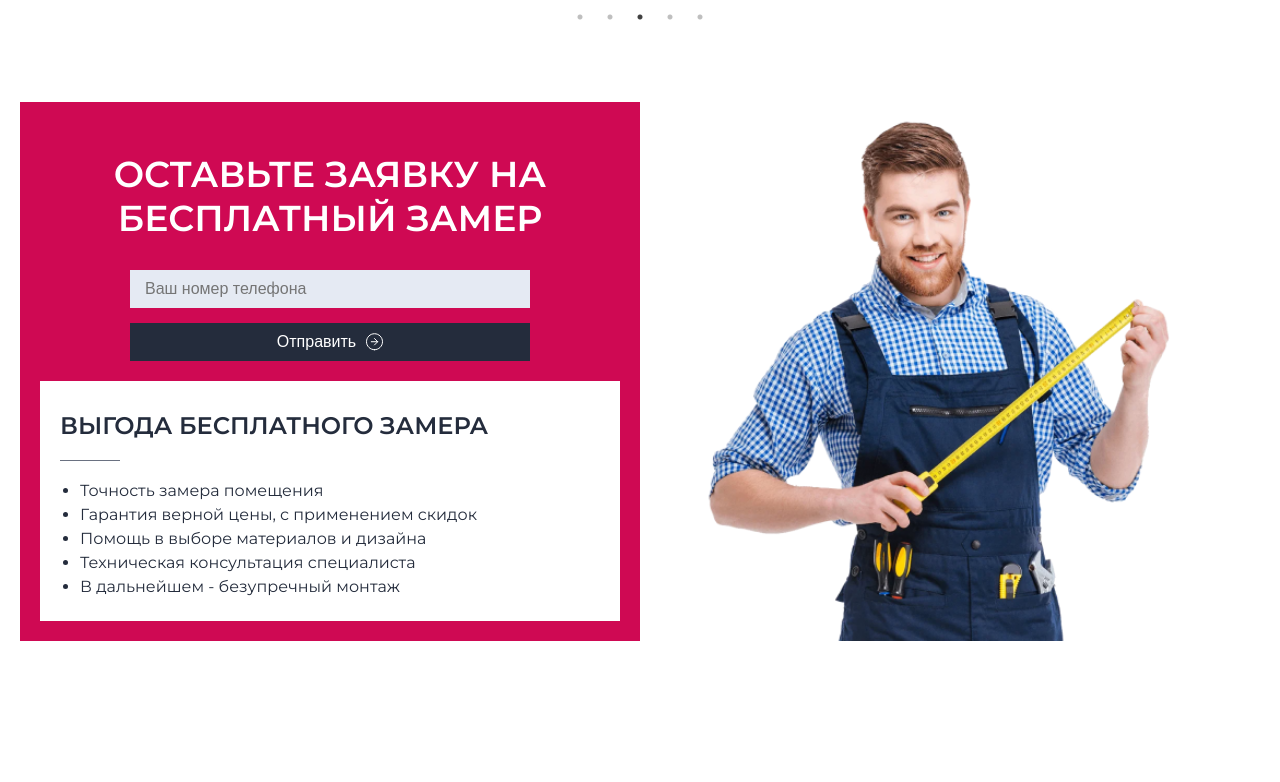
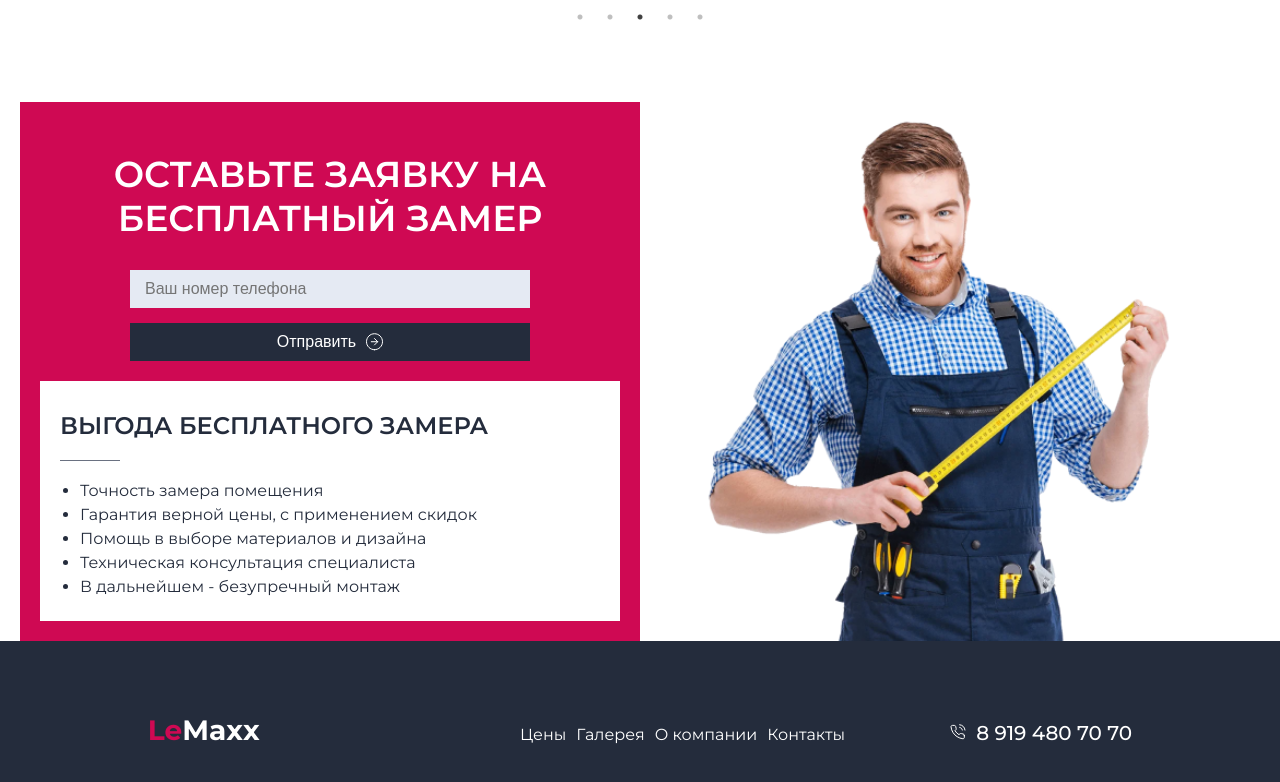
Before and after one commit to DenisJet/lemaxx, a Next.js app: page / in a window 1280 px wide. Shown: the part 4571-5353 px from the top of the page. Before the commit the page ends 5212 px from the top, so only its background shows below. Built offline with nearby package versions, Linux system fonts and the light colour scheme.

Commit message:
add footer

```diff
--- a/src/app/layout.tsx
+++ b/src/app/layout.tsx
@@ -2,6 +2,7 @@ import type { Metadata } from 'next';
 import { Montserrat } from 'next/font/google';
 import './globals.css';
 import Header from '@/components/Header/Header';
+import Footer from '@/components/Footer/Footer';
 
 const montserrat = Montserrat({ subsets: ['latin'] });
 const canonicalUrl = `https://lemaxx.ru`;
@@ -25,6 +26,7 @@ export default function RootLayout({
       <body className={montserrat.className}>
         <Header />
         {children}
+        <Footer />
       </body>
     </html>
   );
--- /dev/null
+++ b/src/components/Footer/Footer.module.css
@@ -0,0 +1,72 @@
+.footer {
+  background-color: var(--black);
+  color: var(--white);
+  text-align: center;
+  padding: 50px 20px;
+  display: flex;
+  flex-direction: column;
+  justify-content: center;
+  align-items: center;
+}
+
+.nav {
+  display: flex;
+  flex-direction: column;
+  justify-content: center;
+  align-items: center;
+}
+
+.logo {
+  font-size: 28px;
+  font-weight: 700;
+  margin-bottom: 30px;
+}
+
+.logo span {
+  color: var(--primary);
+}
+
+.navLink {
+  padding: 5px;
+  margin-bottom: 5px;
+  text-align: center;
+}
+
+.tel {
+  white-space: nowrap;
+  font-size: 20px;
+  font-weight: 500;
+  text-align: center;
+  margin-top: 30px;
+  margin-bottom: 30px;
+}
+
+.tel:hover {
+  text-decoration: underline;
+}
+
+.tel svg {
+  margin-right: 10px;
+}
+
+.navLink:hover {
+  text-decoration: underline;
+}
+
+@media screen and (width >= 900px) {
+  .footer {
+    flex-direction: row;
+    justify-content: space-around;
+    align-items: baseline;
+  }
+
+  .nav {
+    flex-direction: row;
+    justify-content: space-between;
+    align-items: baseline;
+  }
+
+  .tel {
+    margin-left: 100px;
+  }
+}
--- /dev/null
+++ b/src/components/Footer/Footer.tsx
@@ -0,0 +1,37 @@
+import styles from './Footer.module.css';
+import Link from 'next/link';
+
+export default function Footer(): JSX.Element {
+  return (
+    <footer className={styles.footer} id='contacts'>
+      <Link className={styles.logo} href='/'>
+        <span>Le</span>Maxx
+      </Link>
+      <nav className={styles.nav}>
+        <Link className={styles.navLink} href='/#price'>
+          Цены
+        </Link>
+        <Link className={styles.navLink} href='/#gallery'>
+          Галерея
+        </Link>
+        <Link className={styles.navLink} href='/#about'>
+          О компании
+        </Link>
+        <Link className={styles.navLink} href='/#contacts'>
+          Контакты
+        </Link>
+        <Link className={styles.tel} href='tel:+79194807070'>
+          <svg width='16' height='16' viewBox='0 0 16 16' fill='none' xmlns='http://www.w3.org/2000/svg'>
+            <path
+              d='M9.66871 3.40483C10.3221 3.53231 10.9226 3.85186 11.3933 4.32259C11.8641 4.79332 12.1836 5.39381 12.3111 6.04721M9.66871 0.729004C11.0262 0.879811 12.2921 1.48772 13.2585 2.45291C14.2249 3.4181 14.8344 4.68321 14.9869 6.04052M14.318 11.3788V13.3857C14.3187 13.572 14.2805 13.7564 14.2059 13.9271C14.1313 14.0978 14.0218 14.251 13.8845 14.377C13.7472 14.5029 13.5852 14.5988 13.4087 14.6585C13.2322 14.7182 13.0452 14.7403 12.8596 14.7236C10.8011 14.4999 8.82382 13.7965 7.08654 12.6699C5.47022 11.6428 4.09987 10.2725 3.0728 8.65614C1.94225 6.91097 1.23868 4.92403 1.0191 2.85629C1.00238 2.6713 1.02437 2.48485 1.08366 2.30883C1.14294 2.1328 1.23823 1.97105 1.36346 1.83387C1.48868 1.69668 1.6411 1.58708 1.81101 1.51203C1.98091 1.43698 2.16458 1.39814 2.35033 1.39796H4.35719C4.68184 1.39477 4.99658 1.50973 5.24273 1.72142C5.48889 1.93312 5.64967 2.2271 5.69511 2.54857C5.77981 3.19081 5.9369 3.82141 6.16338 4.42833C6.25338 4.66777 6.27286 4.92799 6.21951 5.17815C6.16615 5.42832 6.0422 5.65795 5.86235 5.83983L5.01277 6.68941C5.96507 8.36417 7.35175 9.75085 9.02651 10.7031L9.87608 9.85357C10.058 9.67371 10.2876 9.54976 10.5378 9.49641C10.7879 9.44306 11.0481 9.46254 11.2876 9.55254C11.8945 9.77901 12.5251 9.9361 13.1674 10.0208C13.4923 10.0667 13.7891 10.2303 14.0012 10.4807C14.2134 10.7311 14.3261 11.0507 14.318 11.3788Z'
+              stroke='#FFFFFF'
+              strokeLinecap='round'
+              strokeLinejoin='round'
+            />
+          </svg>
+          8 919 480 70 70
+        </Link>
+      </nav>
+    </footer>
+  );
+}
--- a/src/components/Header/Header.module.css
+++ b/src/components/Header/Header.module.css
@@ -69,6 +69,10 @@
   margin-bottom: 10px;
 }
 
+.tel:hover {
+  text-decoration: underline;
+}
+
 .tel svg {
   margin-right: 10px;
 }
```
